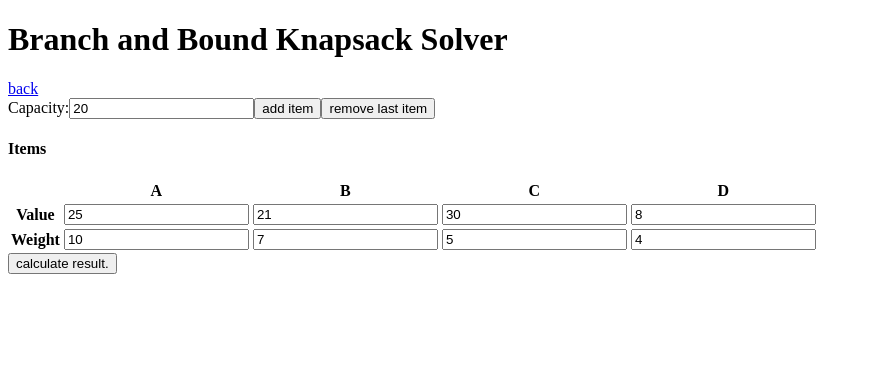
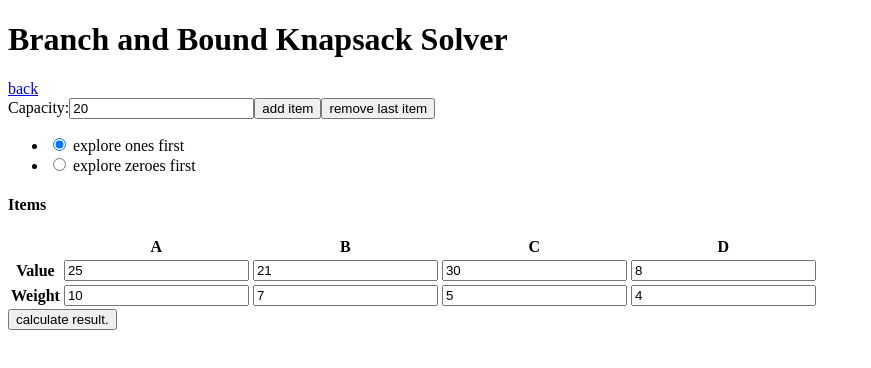
Before and after one commit to buehler/mse-ftp-optimiz-algorithm-solver, a Next.js app: page /branch-and-bound in a window 1280 px wide. Shown: the top 368 px of the page, without its empty margins (0-871 px from the left). Built offline with nearby package versions, Linux system fonts and the light colour scheme.

Commit message:
use strategy to calc 1 or 0 first

```diff
--- a/pages/branch-and-bound.tsx
+++ b/pages/branch-and-bound.tsx
@@ -9,6 +9,11 @@ enum NodeReason {
   optimal = 'optimal',
   dominated = 'dominated',
   infeasible = 'infeasible',
+}
+
+enum DpsStrategy {
+  onesFirst,
+  zeroesFirst,
 }
 
 type TreeNode = {
@@ -42,15 +47,24 @@ class Node {
     public readonly zeroChild?: Node
   ) {}
 
-  public toTree(): TreeNode {
+  public toTree(strategy: DpsStrategy): TreeNode {
     const children = [] as TreeNode[];
     const currentStep = treeSteps++;
 
+    if (strategy === DpsStrategy.onesFirst) {
       if (this.oneChild) {
-      children.unshift(this.oneChild.toTree());
+        children.unshift(this.oneChild.toTree(strategy));
       }
       if (this.zeroChild) {
-      children.unshift(this.zeroChild.toTree());
+        children.unshift(this.zeroChild.toTree(strategy));
+      }
+    } else {
+      if (this.zeroChild) {
+        children.unshift(this.zeroChild.toTree(strategy));
+      }
+      if (this.oneChild) {
+        children.unshift(this.oneChild.toTree(strategy));
+      }
     }
 
     return {
@@ -75,15 +89,16 @@ class Node {
 
 const getCharacter = (number: number) => String.fromCharCode(65 + number);
 
-function calculate(capacity: number, items: Item[]) {
+function calculate(strategy: DpsStrategy, capacity: number, items: Item[]) {
   const orderedItems = items.sort((left, right) => right.ratio - left.ratio);
   const globalMaxima = [0];
-  const result = calculateBranchAndBound(orderedItems, capacity, globalMaxima, [], []);
+  const result = calculateBranchAndBound(strategy, orderedItems, capacity, globalMaxima, [], []);
 
   return { result, globalMaxima, orderedItems };
 }
 
 function calculateBranchAndBound(
+  strategy: DpsStrategy,
   orderedItems: Item[],
   capacity: number,
   globalMaxima: number[],
@@ -147,6 +162,20 @@ function calculateBranchAndBound(
     return new Node(upperStringBound, lowerBound, upperValue, lowerValue, fixedZeroes, fixedOnes, NodeReason.optimal);
   }
 
+  if (strategy === DpsStrategy.onesFirst) {
+    const one = calculateBranchAndBound(strategy, orderedItems, capacity, globalMaxima, fixedZeroes, [
+      ...fixedOnes,
+      mismatchingIndex,
+    ]);
+    const zero = calculateBranchAndBound(
+      strategy,
+      orderedItems,
+      capacity,
+      globalMaxima,
+      [...fixedZeroes, mismatchingIndex],
+      fixedOnes
+    );
+
     return new Node(
       upperStringBound,
       lowerBound,
@@ -155,9 +184,35 @@ function calculateBranchAndBound(
       fixedZeroes,
       fixedOnes,
       globalUpdate ? NodeReason.globalUpdate : NodeReason.none,
-    calculateBranchAndBound(orderedItems, capacity, globalMaxima, fixedZeroes, [...fixedOnes, mismatchingIndex]),
-    calculateBranchAndBound(orderedItems, capacity, globalMaxima, [...fixedZeroes, mismatchingIndex], fixedOnes)
+      one,
+      zero
     );
+  } else {
+    const zero = calculateBranchAndBound(
+      strategy,
+      orderedItems,
+      capacity,
+      globalMaxima,
+      [...fixedZeroes, mismatchingIndex],
+      fixedOnes
+    );
+    const one = calculateBranchAndBound(strategy, orderedItems, capacity, globalMaxima, fixedZeroes, [
+      ...fixedOnes,
+      mismatchingIndex,
+    ]);
+
+    return new Node(
+      upperStringBound,
+      lowerBound,
+      upperValue,
+      lowerValue,
+      fixedZeroes,
+      fixedOnes,
+      globalUpdate ? NodeReason.globalUpdate : NodeReason.none,
+      one,
+      zero
+    );
+  }
 }
 
 function WeightField({ item }: { item: Item }) {
@@ -194,7 +249,13 @@ function ValueField({ item }: { item: Item }) {
   );
 }
 
-function Result({ result: { globalMaxima, orderedItems, result } }: { result: CalculationResult }) {
+function Result({
+  strategy,
+  result: { globalMaxima, orderedItems, result },
+}: {
+  strategy: DpsStrategy;
+  result: CalculationResult;
+}) {
   treeSteps = 1;
 
   return (
@@ -241,7 +302,7 @@ function Result({ result: { globalMaxima, orderedItems, result } }: { result: Ca
       </h5>
       <h5 className="text-lg text-center mb-8">Decision Tree</h5>
       <div className="w-full h-96 rounded shadow-xl border border-gray-500" id="decision-tree">
-        <Tree data={result.toTree()} orientation="vertical" nodeSize={{ x: 400, y: 200 }} />
+        <Tree data={result.toTree(strategy)} orientation="vertical" nodeSize={{ x: 400, y: 200 }} />
       </div>
     </div>
   );
@@ -256,6 +317,7 @@ export default function BranchAndBound() {
   ]);
   const [capacity, setCapacity] = useState(20);
   const [result, setResult] = useState<null | CalculationResult>(null);
+  const [strategy, setStrategy] = useState(DpsStrategy.onesFirst);
 
   return (
     <div>
@@ -271,7 +333,7 @@ export default function BranchAndBound() {
           </Link>
         </div>
         <div className="text-center mb-12">
-          <div className="flex flex-row justify-center align-middle items-center">
+          <div className="flex flex-row justify-center align-middle items-center mb-8">
             <label className="inline-block">Capacity:</label>
             <input
               className="w-24 text-center px-4 py-2 border inline-block mx-4 border-gray-600"
@@ -292,6 +354,32 @@ export default function BranchAndBound() {
             >
               remove last item
             </button>
+          </div>
+          <div>
+            <ul>
+              <li>
+                <input
+                  type="radio"
+                  id="ones_first"
+                  name="dps_strat"
+                  value="1"
+                  checked={strategy === DpsStrategy.onesFirst}
+                  onChange={() => setStrategy(DpsStrategy.onesFirst)}
+                />{' '}
+                <label htmlFor="ones_first">explore ones first</label>
+              </li>
+              <li>
+                <input
+                  type="radio"
+                  id="zeroes_first"
+                  name="dps_strat"
+                  value="0"
+                  checked={strategy === DpsStrategy.zeroesFirst}
+                  onChange={() => setStrategy(DpsStrategy.zeroesFirst)}
+                />{' '}
+                <label htmlFor="zeroes_first">explore zeroes first</label>
+              </li>
+            </ul>
           </div>
         </div>
         <div className="mb-16">
@@ -327,13 +415,13 @@ export default function BranchAndBound() {
           <button
             className="inline-block mx-4 px-2 py-1 rounded bg-pink-300 hover:bg-pink-700 hover:text-white transition-colors duration-150"
             onClick={() => {
-              setResult(calculate(capacity, items));
+              setResult(calculate(strategy, capacity, items));
             }}
           >
             calculate result.
           </button>
         </div>
-        {result ? <Result result={result} /> : null}
+        {result ? <Result result={result} strategy={strategy} /> : null}
       </main>
     </div>
   );
```
Lines whose indentation alone changed are shown as unchanged.
